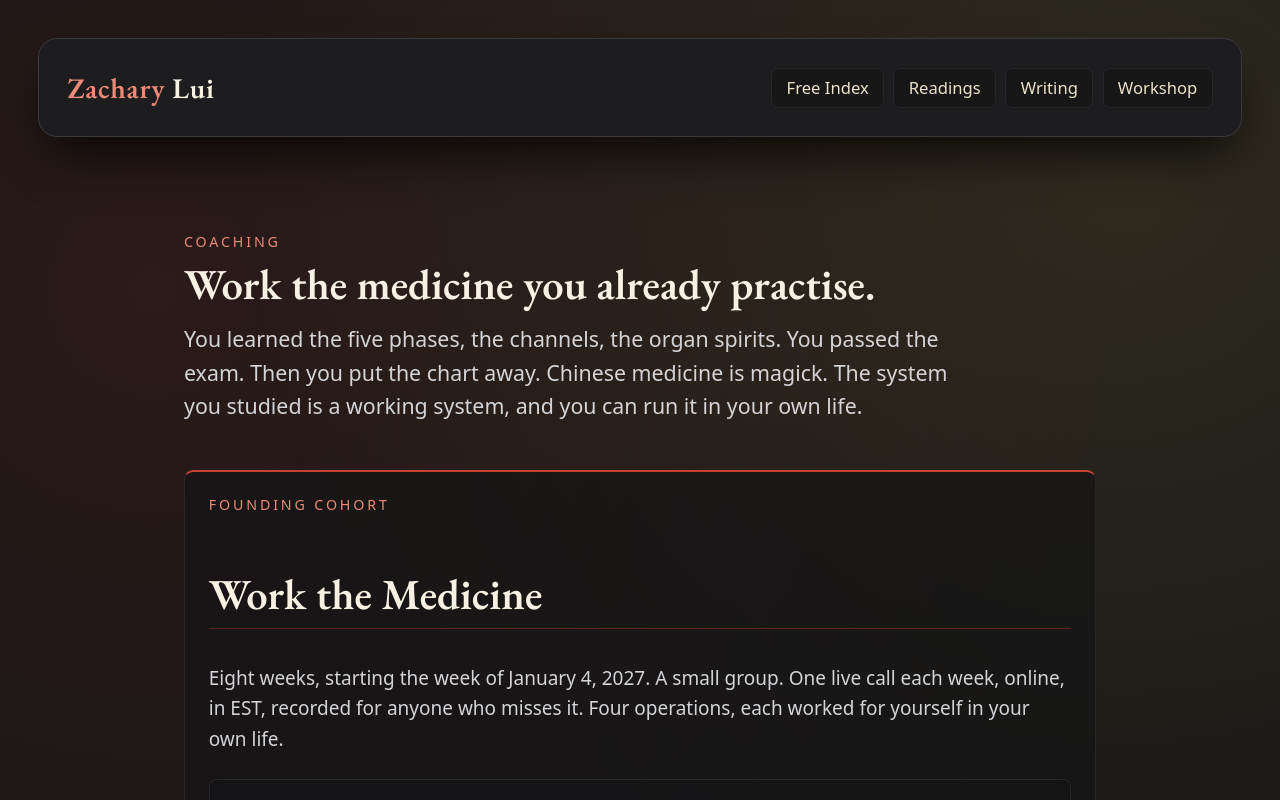
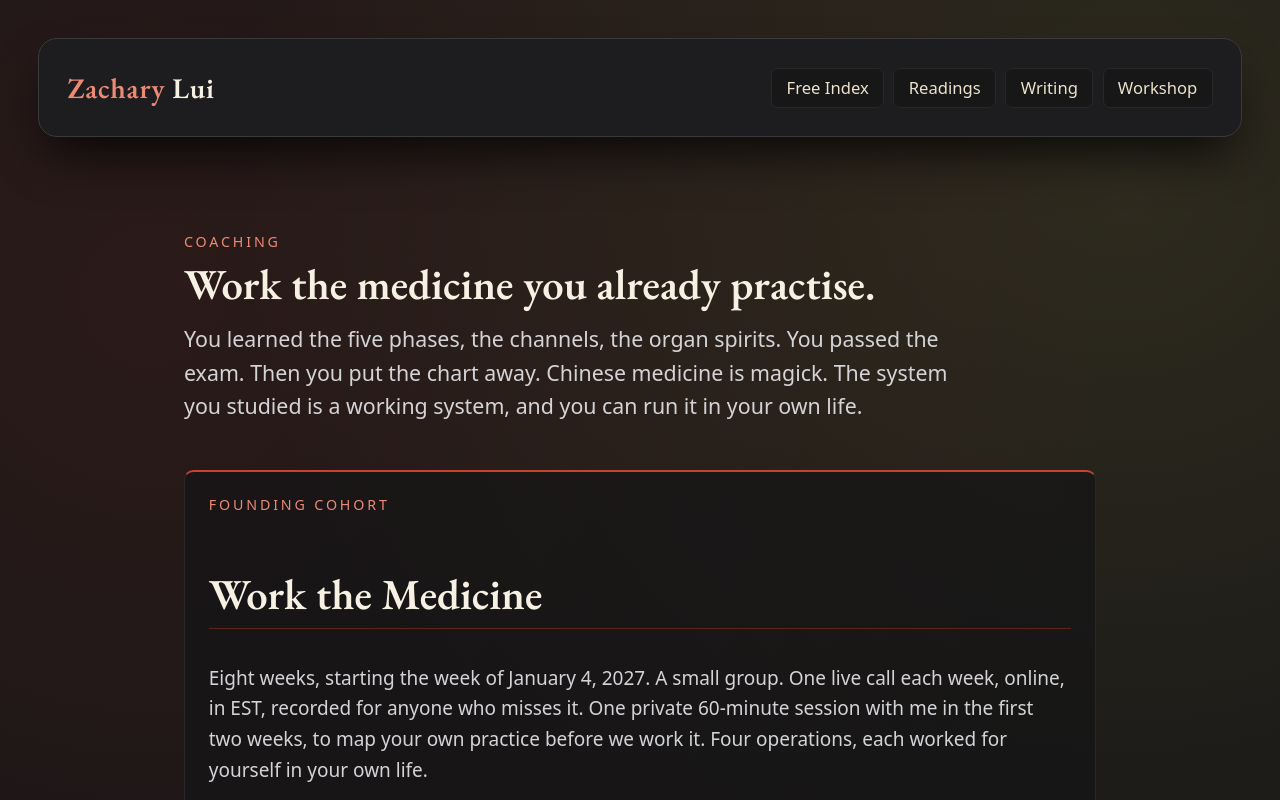
Before and after one commit to TAOWZL/zacharylui.ca, a Next.js app: page /coaching in a window 1280 px wide. Shown: the top 800 px of the page. Built offline with nearby package versions, Linux system fonts and the light colour scheme.

Commit message:
Coaching: cohort includes one private session in weeks 1-2 (awaiting council)
Co-Authored-By: Claude Opus 5.5 <noreply@anthropic.com>
Claude-Session: https://claude.ai/code/session_01UhdAm5WFXUFB1qL2s5yFff

```diff
--- a/app/coaching/page.tsx
+++ b/app/coaching/page.tsx
@@ -46,7 +46,8 @@ export default function CoachingPage() {
         <h2 className="heading-2 mt-2">Work the Medicine</h2>
         <p className="mt-3 leading-relaxed text-zinc-300">
           Eight weeks, starting the week of January 4, 2027. A small group. One live call each week, online, in EST, recorded for
-          anyone who misses it. Four operations, each worked for yourself in your own life.
+          anyone who misses it. One private 60-minute session with me in the first two weeks, to map your own practice
+          before we work it. Four operations, each worked for yourself in your own life.
         </p>
         <ul className="mt-5 grid grid-cols-1 gap-2">
           {WEEKS.map(([name, detail]) => (
```
